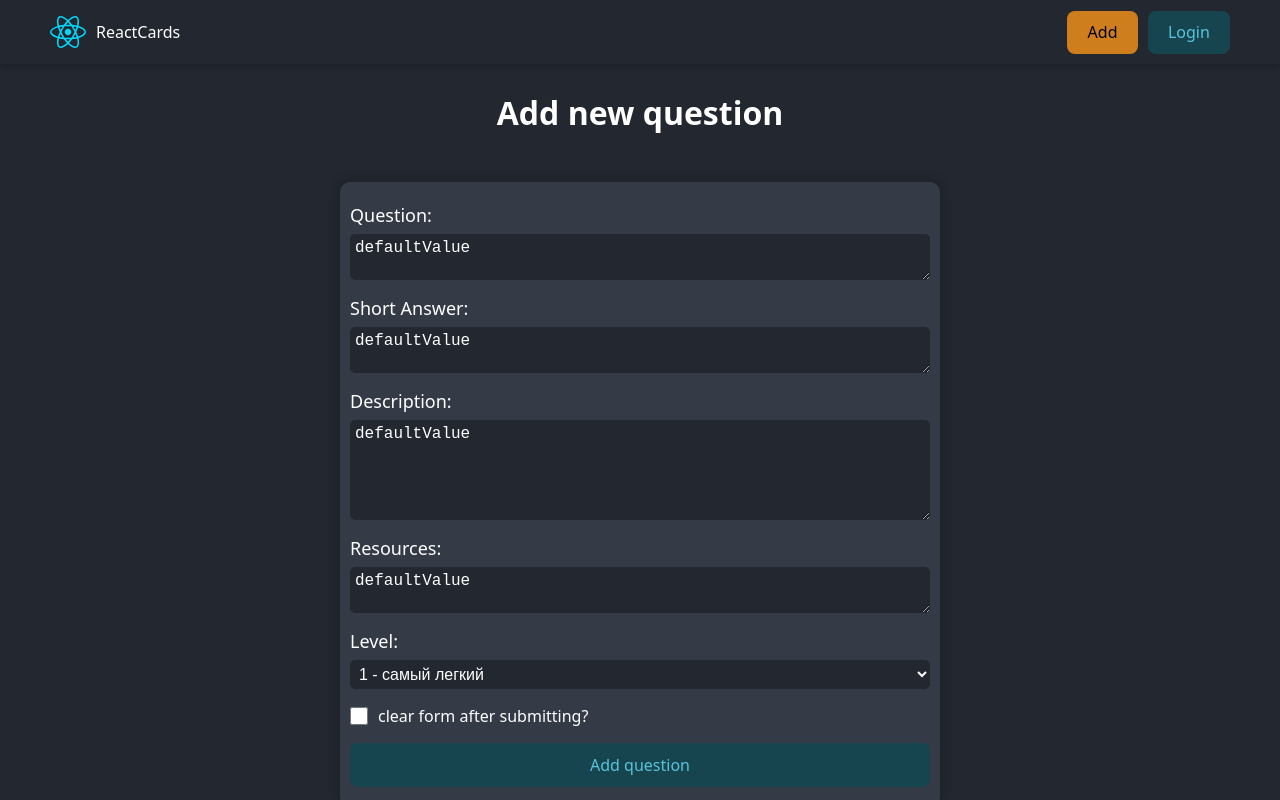
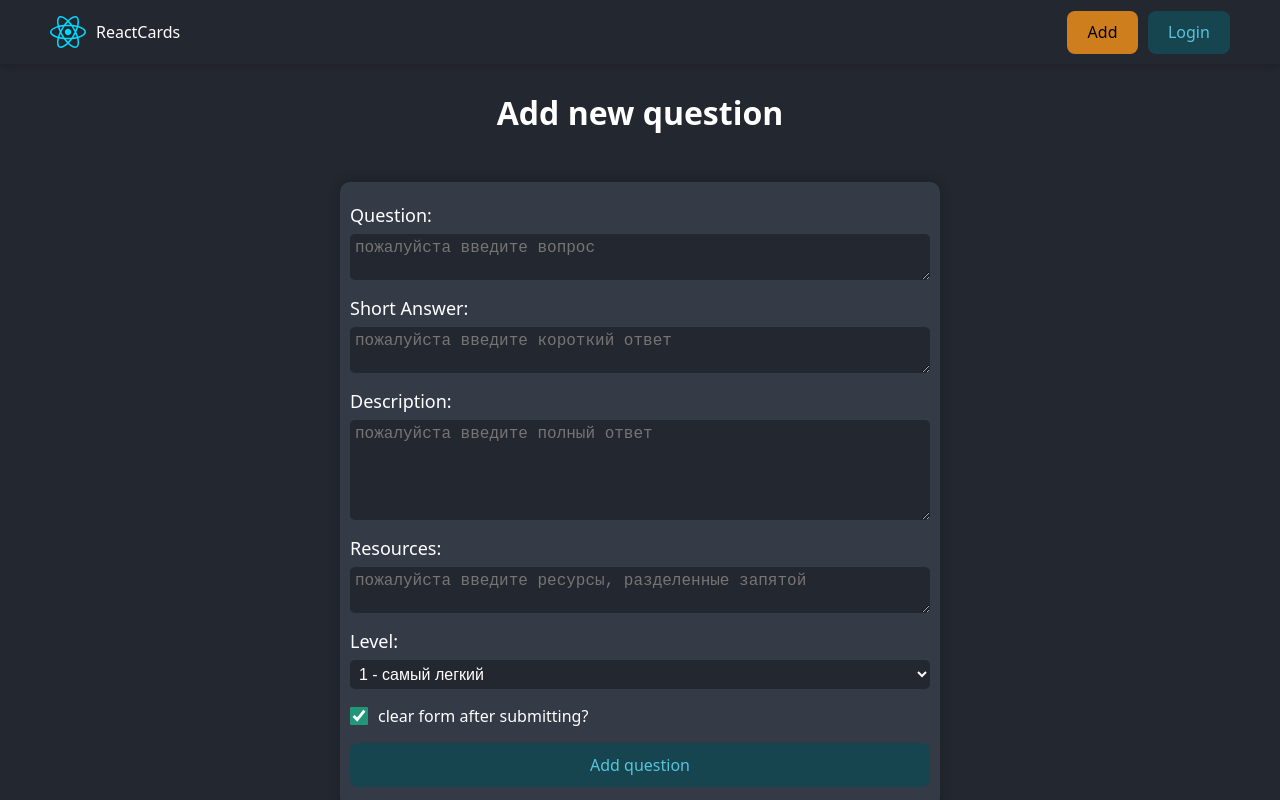
Before and after one commit to anndudek/react-pet, a React (Vite) app: page /addquestion in a window 1280 px wide. Built offline with nearby package versions, Linux system fonts and the light colour scheme.

Commit message:
add new question logic

```diff
--- a/db.json
+++ b/db.json
@@ -564,6 +564,41 @@
       "resources": [],
       "level": 1,
       "completed": false
+    },
+    {
+      "id": "6a80",
+      "question": "Как попасть в рай?",
+      "answer": "Верить в Бога",
+      "description": "Вести праведную жизнь, верить в Бога.",
+      "resources": [
+        "https://ru.wikihow.com/%D0%BF%D0%BE%D0%BF%D0%B0%D1%81%D1%82%D1%8C-%D0%B2-%D1%80%D0%B0%D0%B9-(%D1%85%D1%80%D0%B8%D1%81%D1%82%D0%B8%D0%B0%D0%BD%D1%81%D1%82%D0%B2%D0%BE)",
+        " https://azbyka.ru/vopros/vozmozhno-li-obychnomu-cheloveku-popast-v-raj/"
+      ],
+      "level": 3,
+      "completed": false
+    },
+    {
+      "id": "60f6",
+      "question": "Что делать?",
+      "answer": "Что хочется",
+      "description": "Прочитать книгу, поспать, позаниматься, погулять и т.д.",
+      "resources": [
+        "https://ru.wikipedia.org/wiki/%D0%A7%D1%82%D0%BE_%D0%B4%D0%B5%D0%BB%D0%B0%D1%82%D1%8C%3F_(%D1%80%D0%BE%D0%BC%D0%B0%D0%BD)"
+      ],
+      "level": 1,
+      "completed": false
+    },
+    {
+      "id": "9b5c",
+      "question": "пфпып",
+      "answer": "ловадылпт",
+      "description": "цлаодфцлоаждф",
+      "resources": [
+        "https://www.npmjs.com/package/react-toastify",
+        " https://shafa.ua/home/osveshchenie/aksessuary/186543619-zapasnoy-plafon-dlya-lyustry-svetilnika-bra-torshera?utm_source=google&utm_medium=cpc&utm_campaign=PO_Performance_Max-home-tcpa&gad_source=1&gad_campaignid=22140292537&gbraid=0AAAAADFY-rJnqBJbj9DrNltPZBuVQUtTF&gclid=Cj0KCQjwkYLPBhC3ARIsAIyHi3TH5UY5MSjV73Fj2NAKZR8FDgQ_ihAFNNp9puvwdQ1uqtpwak7TJsQaAtQ-EALw_wcB"
+      ],
+      "level": 1,
+      "completed": false
     }
   ],
   "$schema": "./node_modules/json-server/schema.json"
--- a/src/pages/AddQuestionPage/AddQuestionPage.jsx
+++ b/src/pages/AddQuestionPage/AddQuestionPage.jsx
@@ -1,16 +1,49 @@
+import { useActionState } from "react";
 import { Button } from "../../components/Button";
 import cls from "./AddQuestionPage.module.css";
+import { delayFn } from "../../helpers/delayFn";
+import { toast } from "react-toastify";
+import { API_URL } from "../../constants";
+
+const createCardAction = async (_prevState, formData) => {
+  try {
+    await delayFn();
+    const newQuestion = Object.fromEntries(formData);
+    const resources = newQuestion.resources.trim();
+    const isClearForm = newQuestion.clearForm;
+    const response = await fetch(`${API_URL}/react`, {
+      method: "POST",
+      body: JSON.stringify({
+        question: newQuestion.question,
+        answer: newQuestion.answer,
+        description: newQuestion.description,
+        resources: resources.length ? resources.split(",") : [],
+        level: Number(newQuestion.level),
+        completed: false,
+        editDate: undefined,
+      }),
+    });
+
+    const question = response.json();
+    toast.success("New question is succesfully created!");
+    return isClearForm ? {} : question;
+  } catch (error) {
+    toast.error(error.message);
+  }
+};
 
 export const AddQuestionPage = () => {
+  const [formState, FormAction, isPending] = useActionState(createCardAction, { clearForm: true });
+  console.log(formState);
   return (
     <>
       <h1 className={cls.formTitle}>Add new question</h1>
       <div className={cls.formContainer}>
-        <form action="" className={cls.form}>
+        <form action={FormAction} className={cls.form}>
           <div className={cls.formControl}>
             <label htmlFor="questionField">Question: </label>
             <textarea
-              defaultValue={"defaultValue"}
+              defaultValue={formState.question}
               name="question"
               id="questionField"
               cols="30"
@@ -22,7 +55,7 @@ export const AddQuestionPage = () => {
           <div className={cls.formControl}>
             <label htmlFor="answerField">Short Answer: </label>
             <textarea
-              defaultValue={"defaultValue"}
+              defaultValue={formState.answer}
               name="answer"
               id="answerField"
               cols="30"
@@ -34,7 +67,7 @@ export const AddQuestionPage = () => {
           <div className={cls.formControl}>
             <label htmlFor="answerField">Description: </label>
             <textarea
-              defaultValue={"defaultValue"}
+              defaultValue={formState.description}
               name="description"
               id="descriptionField"
               cols="30"
@@ -46,7 +79,7 @@ export const AddQuestionPage = () => {
           <div className={cls.formControl}>
             <label htmlFor="answerField">Resources: </label>
             <textarea
-              defaultValue={"defaultValue"}
+              defaultValue={formState.resources}
               name="resources"
               id="recourcesField"
               cols="30"
@@ -67,7 +100,13 @@ export const AddQuestionPage = () => {
           </div>
 
           <label htmlFor="cleaFormField" className={cls.clearFormControl}>
-            <input className={cls.checkbox} type="checkbox" name="clearForm" id="clearFormField" defaultValue={true} />
+            <input
+              className={cls.checkbox}
+              type="checkbox"
+              name="clearForm"
+              id="clearFormField"
+              defaultChecked={formState.clearForm}
+            />
             <span>clear form after submitting?</span>
           </label>
           <Button>Add question</Button>
--- a/src/pages/QuestionPage/QuestionPage.module.css
+++ b/src/pages/QuestionPage/QuestionPage.module.css
@@ -61,9 +61,12 @@
     justify-content: flex-start;
     align-items: flex-start;
     gap: 5px;
+    max-width: 100%;
 
     li {
-        margin-left: 15px;
+        max-width: 100%;
+        overflow-wrap: break-word;
+        margin-left: 12px;
     }
 }
 
```
Also changed, not shown: src/pages/QuestionPage/QuestionPage.jsx (+14 -10 lines).
